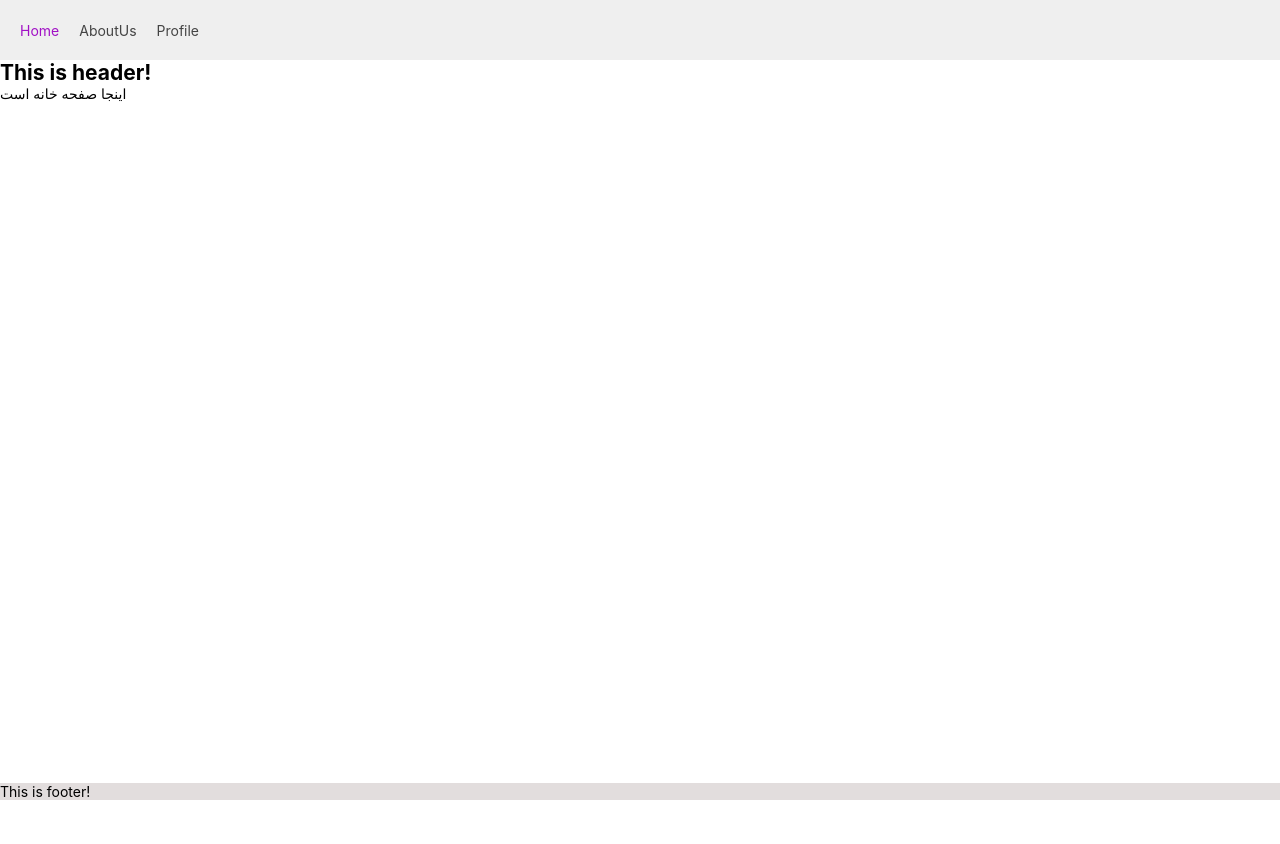
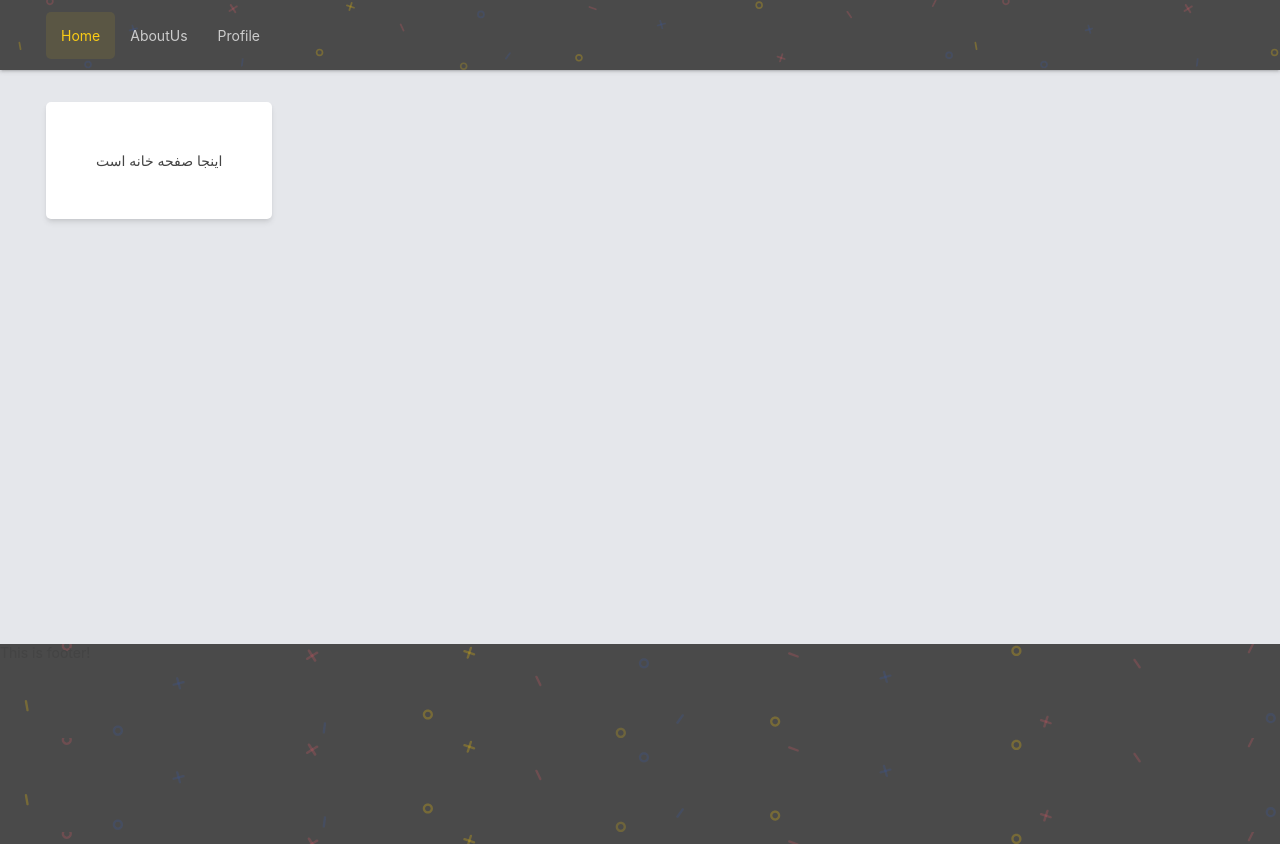
Before and after one commit to jamalkaksouri/React-SPA, a React (Create React App) app: page / in a window 1280 px wide. Before the commit the page ends 800 px from the top, so only its background shows below. Built offline with nearby package versions, Linux system fonts and the light colour scheme.

Commit message:
style changed

```diff
--- a/src/Layout/Layout.js
+++ b/src/Layout/Layout.js
@@ -5,7 +5,9 @@ const Layout = ({ children }) => {
   return (
     <>
       <Header />
-      <div>{children}</div>
+      <div className="wrapper">
+        <div className="container">{children}</div>
+      </div>
       <Footer />
     </>
   );
--- a/src/components/Header.js
+++ b/src/components/Header.js
@@ -4,7 +4,6 @@ const Header = () => {
   return (
     <header>
       <Navigation />
-      <h2>This is header!</h2>
     </header>
   );
 };
--- a/src/components/Navigation.js
+++ b/src/components/Navigation.js
@@ -12,7 +12,7 @@ const Navigation = () => {
       <ul>
         {items.map((item) => {
           return (
-            <li key={item.to}>
+            <li key={item.to} className={item.isActive ? "liactive" : ""}>
               <NavLink
                 to={item.to}
                 className={(navData) => (navData.isActive ? "activeLink" : "")}
--- a/src/index.css
+++ b/src/index.css
@@ -10,6 +10,8 @@ body {
     "Oxygen", "Ubuntu", "Cantarell", "Fira Sans", "Droid Sans", "Helvetica Neue",
     sans-serif;
   font-size: 14px;
+  background-color: #e5e7eb;
+  color: #444;
 }
 
 a {
@@ -18,26 +20,48 @@ a {
 }
 
 .activeLink {
-  color: rgb(161, 17, 197);
+  color: #facc15;
+  background-color: #facc1517;
 }
 
 ul {
-  background-color: #efefef;
+  max-width: 1280px;
+  width: 1200px;
   display: flex;
   justify-content: flex-start;
-  align-items: center;
-  height: 60px;
+  padding: 0 6px;
 }
 
-ul li {
-  margin-left: 20px;
+nav {
+  background-color: #4a4a4a;
+  display: flex;
+  justify-content: center;
+  align-items: center;
+  height: 70px;
+  background-image: url(./../public/confetti.svg);
+  background-size: auto;
+  background-repeat: repeat;
+  box-shadow: 0 1px 5px 0 rgb(74 74 74 / 20%), 0 2px 2px 0 rgb(74 74 74 / 10%),
+    0 3px 1px -2px rgb(74 74 74 / 10%);
+}
+
+ul li a {
+  padding: 15px;
+  border-radius: 5px;
+  color: #ccc;
+}
+
+ul li a:hover {
+  color: #facc15;
 }
 
 footer {
-  background-color: rgb(226, 221, 221);
-  position: fixed;
-  bottom: 0;
+  background-color: rgb(74 74 74);
   width: 100%;
+  height: 200px;
+  background-image: url(./../public/confetti.svg);
+  background-size: auto;
+  background-repeat: repeat;
 }
 
 .aside {
@@ -48,10 +72,27 @@ footer {
   color: rgb(81, 81, 245);
 }
 
-/* .datat {
+.wrapper {
   display: flex;
+  align-items: flex-start;
+  justify-content: center;
+  margin-top: 2rem;
+  width: 100%;
+  min-height: 67.8vh;
+}
+
+.container {
+  display: flex;
+  width: 1200px;
+  max-width: 1280px;
   align-items: center;
-  width: 100%;
-  margin-left: -15px;
-  margin-right: -15px;
-} */
+  padding: 0 6px;
+}
+
+.card {
+  padding: 50px;
+  background-color: #fff;
+  border-radius: 5px;
+  box-shadow: rgb(0 0 0 / 10%) 0px 4px 6px -1px,
+    rgb(0 0 0 / 6%) 0px 2px 4px -1px;
+}
--- a/src/pages/AboutUs.js
+++ b/src/pages/AboutUs.js
@@ -1,8 +1,8 @@
 const AboutUs = () => {
   return (
-    <>
+    <div className="card">
       <p>اینجا صفحه درباره ما است</p>
-    </>
+    </div>
   );
 };
 
--- a/src/pages/Home.js
+++ b/src/pages/Home.js
@@ -1,8 +1,8 @@
 function Home() {
   return (
-    <>
+    <div className="card">
       <p>اینجا صفحه خانه است</p>
-    </>
+    </div>
   );
 }
 
--- a/src/pages/NotFound.js
+++ b/src/pages/NotFound.js
@@ -1,8 +1,8 @@
 const NotFound = () => {
   return (
-    <>
+    <div className="card">
       <p>404</p>
-    </>
+    </div>
   );
 };
 
--- a/src/pages/Profile.js
+++ b/src/pages/Profile.js
@@ -1,8 +1,8 @@
 const Profile = () => {
   return (
-    <>
+    <div className="card">
       <p>this is profile page!</p>
-    </>
+    </div>
   );
 };
 
```
Also changed, not shown: public/confetti.svg (added).
